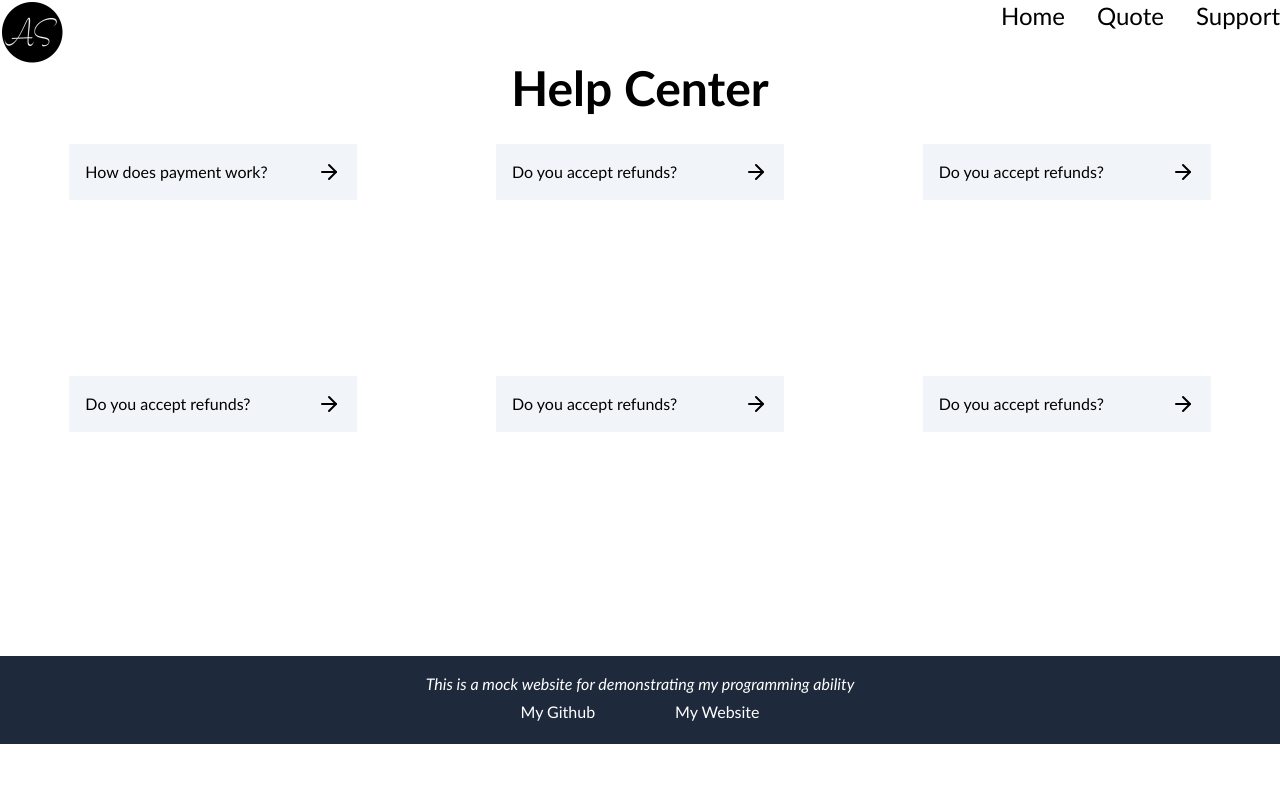
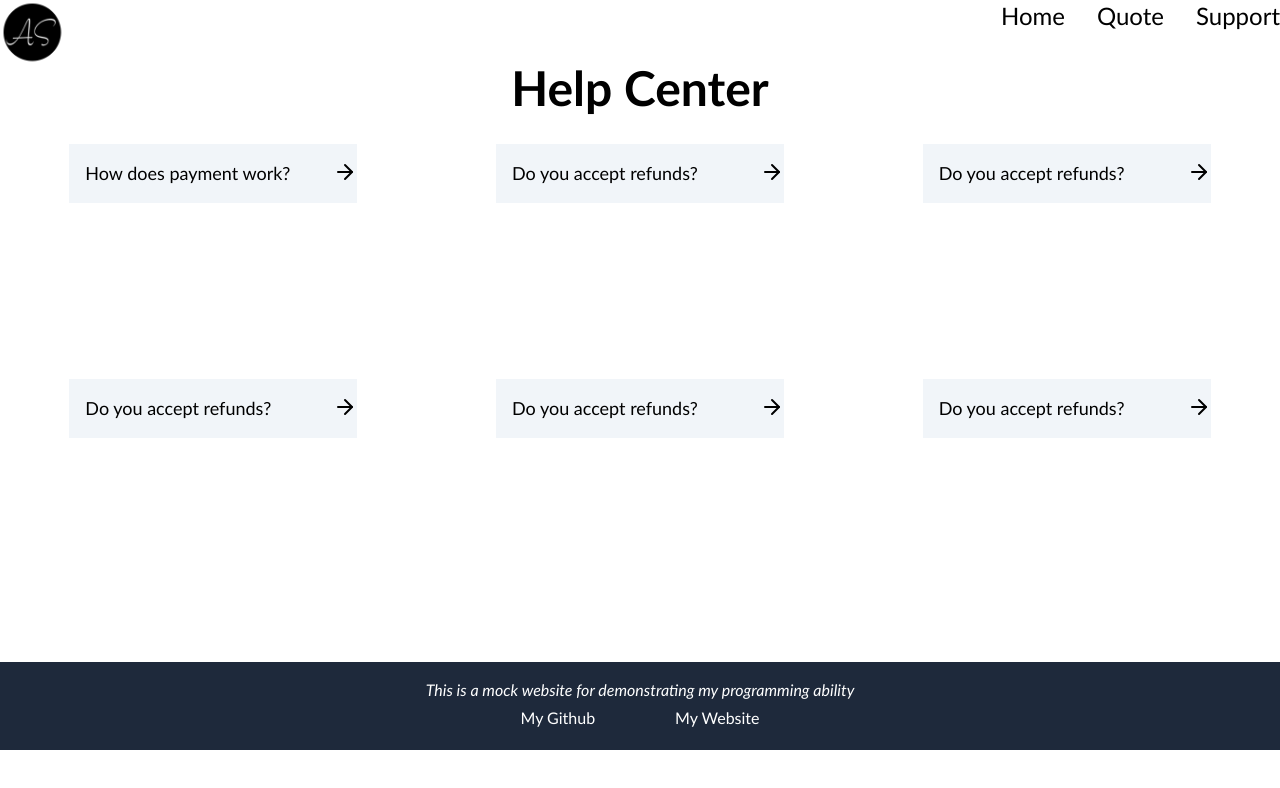
Before and after one commit to AroonSalotra/freelance-website, a Next.js app: page /support in a window 1280 px wide. Shown: the top 788 px of the page. Built offline with nearby package versions, Linux system fonts and the light colour scheme.

Commit message:
move title into button component

```diff
--- a/components/SupportTab.tsx
+++ b/components/SupportTab.tsx
@@ -16,18 +16,19 @@ const SupportTab = ({ title, body }: TProps) => {
         <div className={`overflow-hidden transition-[max-height] w-72`}>
             {/* <h3 className="text-left uppercase">Problem</h3> */}
 
-            <div className="flex justify-between bg-slate-100 p-4">
-                <p>{title}</p>
 
-                <button onClick={() => setShowSupportTab(!showSupportTab)}>
-                    <FiArrowRight
-                        className={`text-2xl transition-transform hidden
+            <button onClick={() => setShowSupportTab(!showSupportTab)}
+                className="flex justify-between bg-slate-100 py-4">
+
+                <p className="pl-4 text-left w-[16.5rem] text-[18px] font-thin">{title}</p>
+
+                <FiArrowRight
+                    className={`text-2xl transition-transform hidden
                         ${showSupportTab ? "rotate-90" : ""} sm:flex`} />
-                </button>
+            </button>
 
-            </div>
 
-            <p className={`w-fit px-6 text-left bg-slate-100 transition-opacity
+            <p className={`w-fit px-6 text-left bg-slate-100 transition-opacity font-light
             ${showSupportTab ? "sm:opacity-1" : "sm:opacity-0"}`}>
                 {body}
             </p>
```
